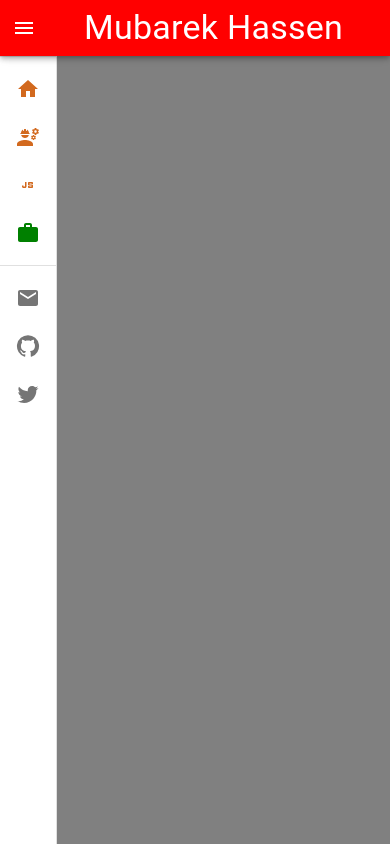
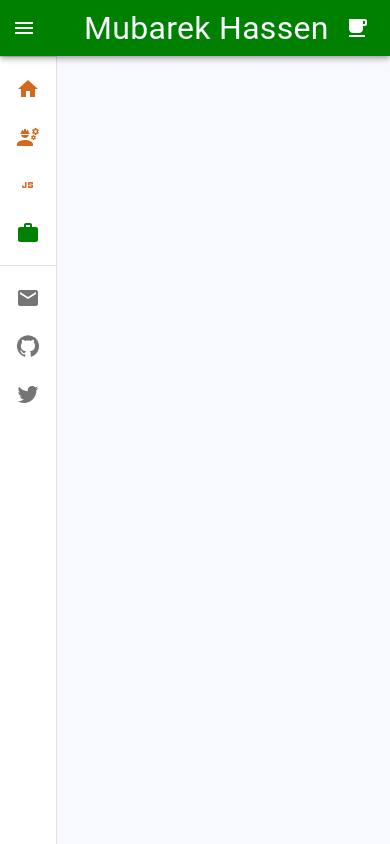
Before and after one commit to Mubarek-Hassen/react-portfolio, a React (Create React App) app: page /projects in a window 390 px wide. Built offline with nearby package versions, Linux system fonts and the light colour scheme; a web font is replaced by a local one.

Commit message:
Font responsive theme added

```diff
--- a/src/components/Home.jsx
+++ b/src/components/Home.jsx
@@ -1,13 +1,20 @@
-import { Typography, Box, Avatar } from "@mui/material"
+import { Typography, Box, Avatar, createTheme, ThemeProvider, responsiveFontSizes } from "@mui/material"
 
 
 const Home =()=>{
-  return <Box sx={{ flexGrow: 1, display: 'flex', flexWrap: 'wrap', justifyContent: 'space-evenly', alignItems: 'center', }}>
-    <Avatar src="https://avatars.githubusercontent.com/u/102003916?v=4" sx={{width: 200, height: 200}} />
+  let theme = createTheme();
+  theme = responsiveFontSizes(theme);
+
+  return <Box sx={{ flexGrow: 1, py: 10, px: 4 }}>
+    <Box sx={{display: 'flex', flexWrap: 'wrap' ,justifyContent: 'space-evenly', alignItems: 'center', minHeight: '40vh' }}>
+    <Avatar src="https://avatars.githubusercontent.com/u/102003916?v=4" sx={{width: 250, height: 250}} />
     <div>
-      <Typography fluid= 'true' variant="h3">Hello World!</Typography>
-      <Typography variant="h3">I'm <span style={{color: 'green',}}> Mubarek Hassen</span>.</Typography>
+      <ThemeProvider theme={theme}>
+      <Typography variant="h2">Hello World!</Typography>
+      <Typography variant="h2">I'm <span style={{color: 'green',}}> Mubarek Hassen</span>.</Typography>
+      </ThemeProvider>
     </div>
+    </Box>
   </Box>
 }
 
--- a/src/components/UI/MiniDrawer.jsx
+++ b/src/components/UI/MiniDrawer.jsx
@@ -17,7 +17,7 @@ import ListItem from '@mui/material/ListItem';
 import ListItemButton from '@mui/material/ListItemButton';
 import ListItemIcon from '@mui/material/ListItemIcon';
 import ListItemText from '@mui/material/ListItemText';
-import { Javascript, Engineering, Work, Home, GitHub, Twitter, Mail } from '@mui/icons-material';
+import { Javascript, Engineering, Work, Home, GitHub, Twitter, Mail, LocalCafe } from '@mui/icons-material';
 
 
 const drawerWidth = 240;
@@ -100,10 +100,10 @@ export default function MiniDrawer(props) {
   };
 
   return (
-    <Box sx={{ display: 'flex', backgroundColor: 'grey', minHeight: '100vh', backgroundAttachment: 'fixed' }}>
+    <Box sx={{ display: 'flex', backgroundColor: 'ghostwhite', minHeight: '100vh', backgroundAttachment: 'fixed' }}>
       <CssBaseline  />
       <AppBar position="fixed" open={open}>
-        <Toolbar sx={{backgroundColor: 'red'}}>
+        <Toolbar sx={{backgroundColor: 'green'}}>
           <IconButton
             color="inherit"
             aria-label="open drawer"
@@ -116,9 +116,12 @@ export default function MiniDrawer(props) {
           >
             <MenuIcon />
           </IconButton>
-          <Typography variant="h4" noWrap component="div">
+          <NavLink to={'/'} style={{ textDecorationLine: 'none'}} >
+          <Typography sx={{fontSize: '2rem', color: 'ghostwhite', }} noWrap component="div">
             Mubarek Hassen
           </Typography>
+          </NavLink>
+          <LocalCafe sx={{mx: 2}} />
         </Toolbar>
       </AppBar>
       <Drawer variant="permanent" open={open}>
@@ -144,17 +147,15 @@ export default function MiniDrawer(props) {
                     minWidth: 0,
                     mr: open ? 3 : 'auto',
                     justifyContent: 'center',
-                    color: 'inherit'
+                    color: 'inherit',
                   }}
                 >
                   {index === 0 && <Home />}
                   {index === 1 && <Engineering />}
                   {index === 2 && <Javascript />}
                   {index === 3 && <Work />}
-
-
                 </ListItemIcon>
-                <ListItemText primary={text.title} sx={{ opacity: open ? 1 : 0 }} />
+                <ListItemText primary={text.title} sx={{ opacity: open ? 1 : 0}} />
               </ListItemButton>
             </ListItem>
             </NavLink>
```
Also changed, not shown: src/index.css.
